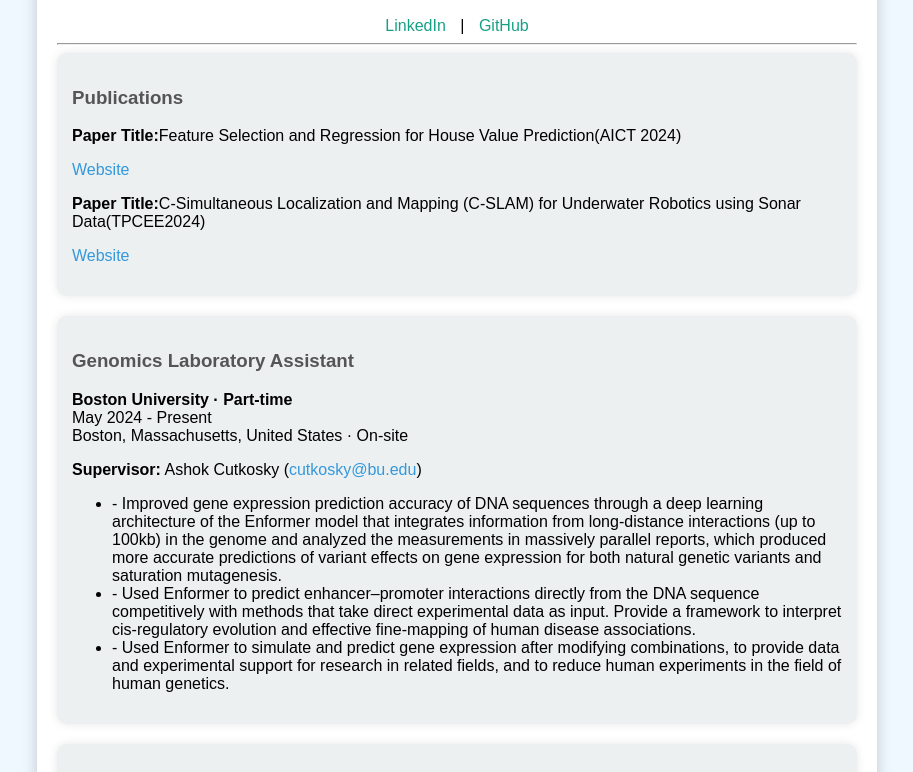
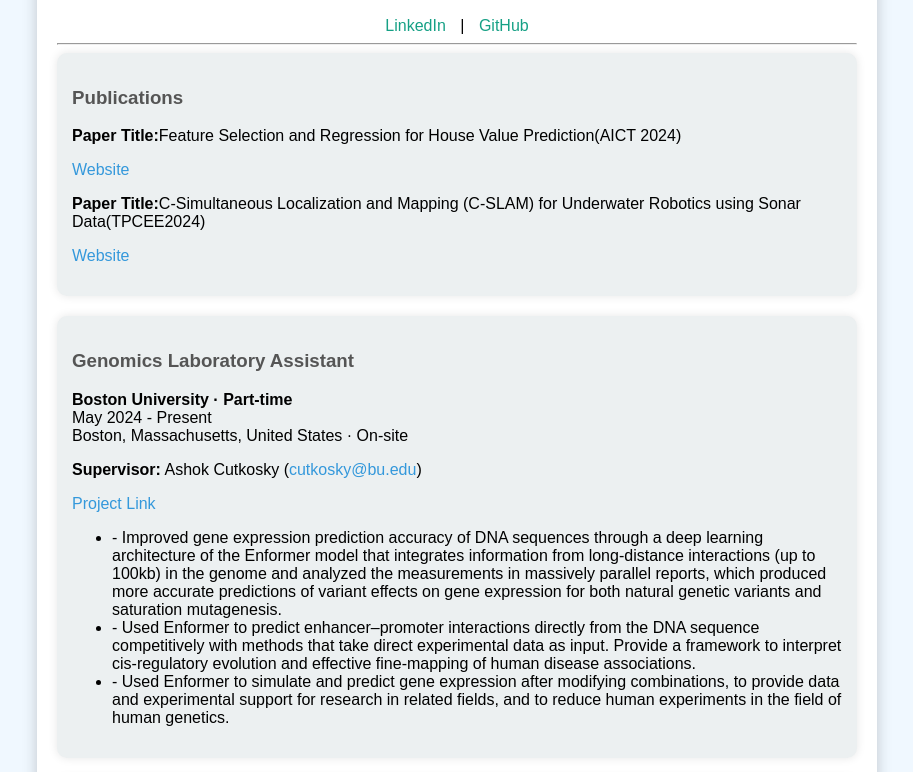
Before and after one commit to peterguzw0927/Homepage, a plain HTML site: page index.html in a window 1280 px wide. Shown: the part 325-1097 px from the top of the page, without its empty margins (183-1096 px from the left). Drawn offline with Linux system fonts and the light colour scheme.

Commit message:
Update index.html

```diff
--- a/index.html
+++ b/index.html
@@ -103,6 +103,7 @@
             May 2024 - Present<br>
             Boston, Massachusetts, United States · On-site</p>
             <p><strong>Supervisor:</strong> Ashok Cutkosky (<a href="mailto:cutkosky@bu.edu">cutkosky@bu.edu</a>)</p>
+            <p><a href="https://github.com/peterguzw0927/Enformer.github.io" target="_blank">Project Link</a></p>
             <ul>
                 <li>- Improved gene expression prediction accuracy of DNA sequences through a deep learning architecture of the Enformer model that integrates information from long-distance interactions (up to 100kb) in the genome and analyzed the measurements in massively parallel reports, which produced more accurate predictions of variant effects on gene expression for both natural genetic variants and saturation mutagenesis.</li>
                 <li>- Used Enformer to predict enhancer–promoter interactions directly from the DNA sequence competitively with methods that take direct experimental data as input. Provide a framework to interpret cis-regulatory evolution and effective fine-mapping of human disease associations.</li>
```
